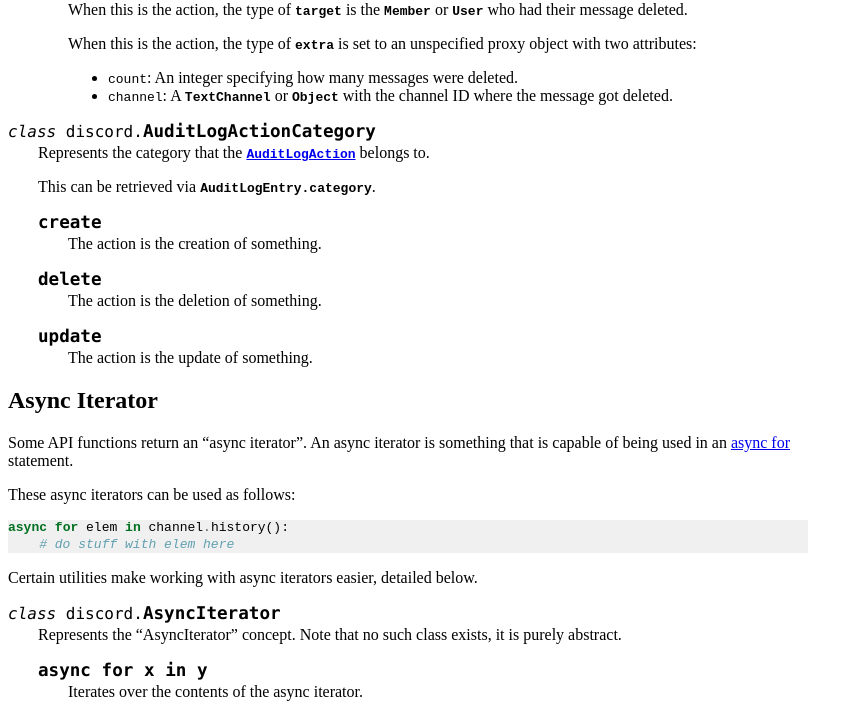
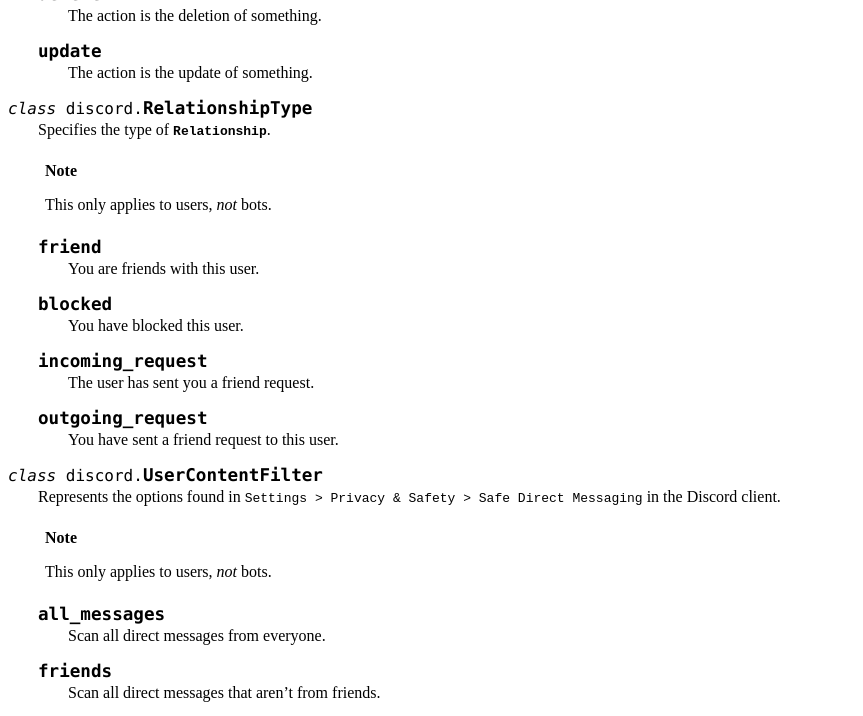
Before and after one commit to Rapptz/discord.py, a Sphinx documentation site: the page built from docs/api.rst, in a window 1280 px wide and 1400 px high, scrolled down 21726 px. Shown: the top 716 px of the window, without its empty margins (0-863 px from the left). Built offline with Sphinx 7.4.7, drawn with Linux system fonts in a browser that asks for light colours; some of the changed text lies outside the part shown; grey boxes are pictures that could not be loaded.

Commit message:
Document remaining public enums.
- UserContentFilter
- FriendFlags
- PremiumType
- Theme

UserFlags is not documented as though it is only used internally.

```diff
--- a/docs/api.rst
+++ b/docs/api.rst
@@ -1368,6 +1351,116 @@
 
         The action is the update of something.
 
+
+.. class:: RelationshipType
+
+    Specifies the type of :class:`Relationship`.
+
+    .. note::
+
+        This only applies to users, *not* bots.
+
+    .. attribute:: friend
+
+        You are friends with this user.
+
+    .. attribute:: blocked
+
+        You have blocked this user.
+
+    .. attribute:: incoming_request
+
+        The user has sent you a friend request.
+
+    .. attribute:: outgoing_request
+
+        You have sent a friend request to this user.
+
+
+.. class:: UserContentFilter
+
+    Represents the options found in ``Settings > Privacy & Safety > Safe Direct Messaging``
+    in the Discord client.
+
+    .. note::
+
+        This only applies to users, *not* bots.
+
+    .. attribute:: all_messages
+
+        Scan all direct messages from everyone.
+
+    .. attribute:: friends
+
+        Scan all direct messages that aren't from friends.
+
+    .. attribute:: disabled
+
+        Don't scan any direct messages.
+
+
+.. class:: FriendFlags
+
+    Represents the options found in ``Settings > Privacy & Safety > Who Can Add You As A Friend``
+    in the Discord client.
+
+    .. note::
+
+        This only applies to users, *not* bots.
+
+    .. attribute:: noone
+
+        This allows no-one to add you as a friend.
+
+    .. attribute:: mutual_guilds
+
+        This allows guild members to add you as a friend.
+
+    .. attribute:: mutual_friends
+
+        This allows friends of friends to add you as a friend.
+
+    .. attribute:: guild_and_friends
+
+        This is a superset of :attr:`mutual_guilds` and :attr:`mutual_friends`.
+
+    .. attribute:: everyone
+
+        This allows everyone to add you as a friend.
+
+
+.. class:: PremiumType
+
+    Represents the user's Discord Nitro subscription type.
+
+    .. note::
+
+        This only applies to users, *not* bots.
+
+    .. attribute:: nitro
+
+        Represents the Discord Nitro with Nitro-exclusive games.
+
+    .. attribute:: nitro_classic
+
+        Represents the Discord Nitro with no Nitro-exclusive games.
+
+
+.. class:: Theme
+
+    Represents the theme synced across all Discord clients.
+
+    .. note::
+
+        This only applies to users, *not* bots.
+
+    .. attribute:: light
+
+        Represents the Light theme on Discord.
+
+    .. attribute:: dark
+
+        Represents the Dark theme on Discord.
 
 
 Async Iterator
```
Also changed, not shown: other parts of docs/api.rst (+0 -17 lines).
